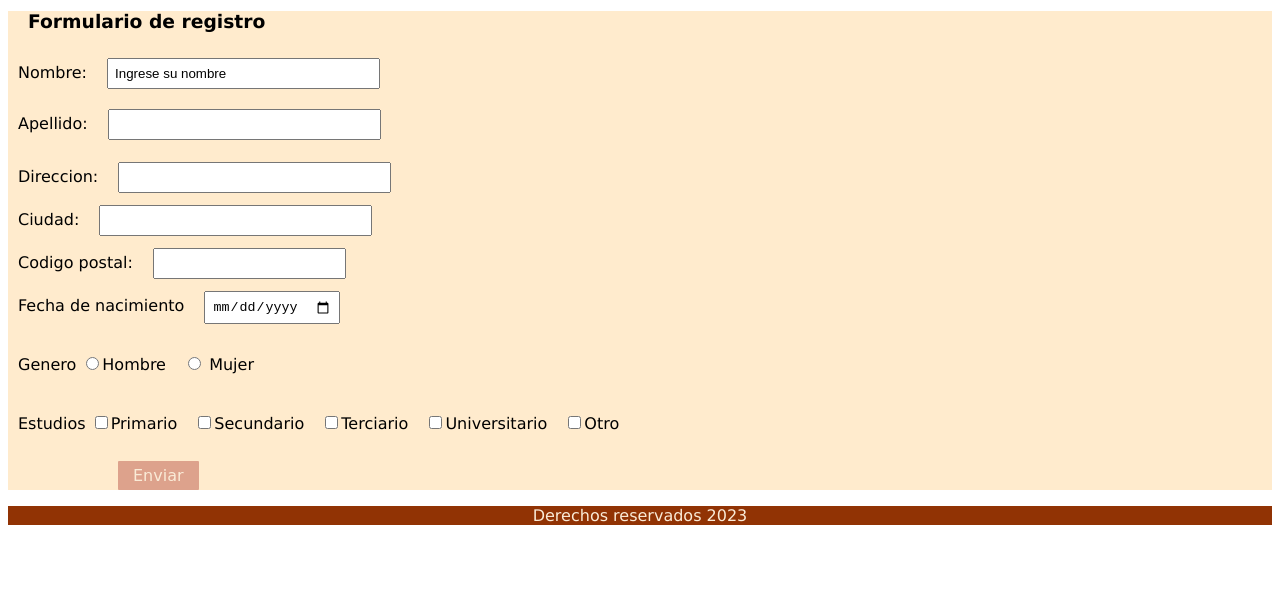
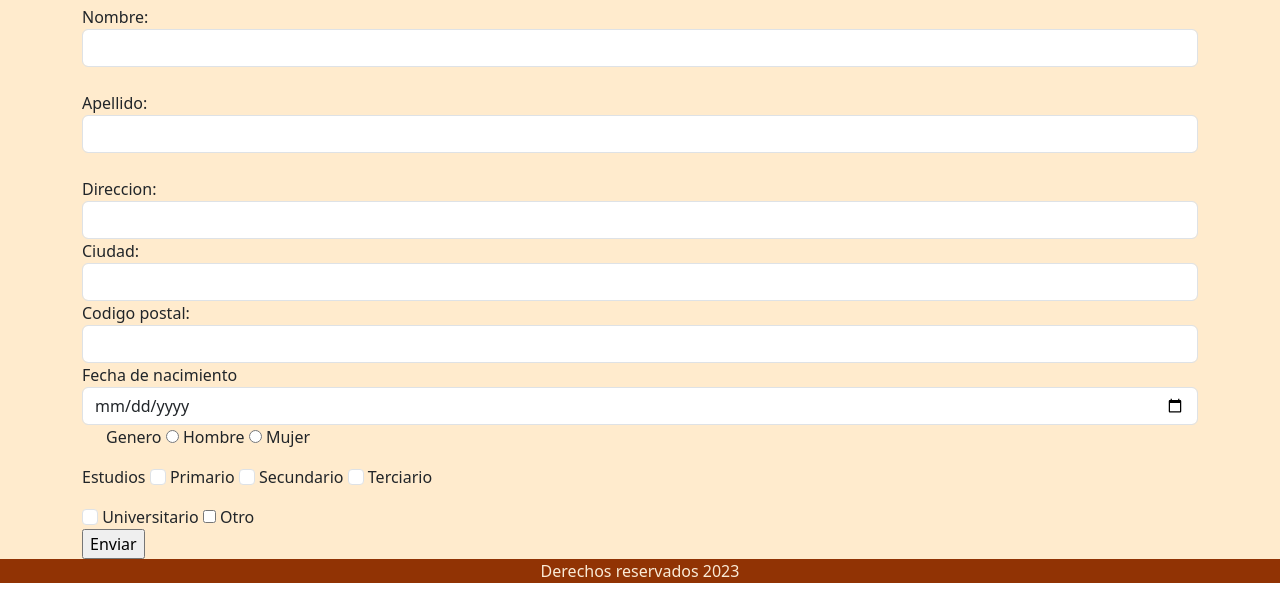
Before and after one commit to 10alga87/la-cocina-de-ga, a plain HTML site: page registro.html in a window 1280 px wide. Shown: the part 194-800 px from the top of the page. Drawn offline with nearby package versions, Linux system fonts and the light colour scheme.

Commit message:
cambios con bootstrap

```diff
--- a/registro.html
+++ b/registro.html
@@ -1,5 +1,6 @@
 <!DOCTYPE html>
 <html lang="en">
+
 <head>
     <meta charset="UTF-8">
     <meta http-equiv="X-UA-Compatible" content="IE=edge">
@@ -8,11 +9,15 @@
 
     <link rel="preconnect" href="https://fonts.googleapis.com">
     <link rel="preconnect" href="https://fonts.gstatic.com" crossorigin>
-<link href="https://fonts.googleapis.com/css2?family=Caveat&family=Shadows+Into+Light&display=swap" rel="stylesheet">
+    <link href="https://fonts.googleapis.com/css2?family=Caveat&family=Shadows+Into+Light&display=swap"
+        rel="stylesheet">
     <link>
-
+    <link href="https://cdn.jsdelivr.net/npm/bootstrap@5.3.0-alpha3/dist/css/bootstrap.min.css" rel="stylesheet"
+        integrity="sha384-KK94CHFLLe+nY2dmCWGMq91rCGa5gtU4mk92HdvYe+M/SXH301p5ILy+dN9+nJOZ" crossorigin="anonymous">
+        <input class="form-control" id="disabledInput" type="text" placeholder="Disabled input here..." disabled>
     <title>La cocina</title>
 </head>
+
 <body>
     <header>
         <nav>
@@ -25,36 +30,75 @@
         <h1 class="lacocina">La cocina de Ga</h1>
     </header>
     <section>
+        <div>
  <h3>Formulario de registro</h3>
         <form action="">
-<label>Nombre:</label>
-<input size="30" type="text" name="nombre" id="nombre" value="Ingrese su nombre"><br>
-<label>Apellido:</label>
-<label><input size="30" type="text" name="apellido" id="apellido"></label><br>
-<label>Direccion:</label>
-<input size="30" type="text" name="direccion" id="direccion"><br>
+            <div class="container">
+                <div class="form-group">
+                  <label for="nombre">Nombre:</label>
+                <input class="form-control"  type="text" name="nombre" id="nombre" >
+                </div>
+            <br>
+            <div class="form-group">
+                <label for="apellido">Apellido:</label>
+                <input class="form-control"  type="text" name="apellido" id="apellido">
+            </div>
+            <br>
+            <div class="form-group">
+                <label for="direccion">Direccion:</label>
+                <input class="form-control"  type="text" name="direccion" id="direccion">
+            </div>
+            <div class="form-group">
                 <label for="Ciudad">Ciudad:</label>
-<input size="30" type="text" name="ciudad" id="ciudad" ><br>
+                <input class="form-control"  type="text" name="ciudad" id="ciudad">
+            </div>
+            <div class="form-group">
                 <label for="cp"> Codigo postal:</label>
-<input size="30" type="number" name="cp" id="cp"><br>
+                <input class="form-control"  type="number" name="cp" id="cp">
+            </div>
+            <div class="form-group">
                 <label for="fecha">Fecha de nacimiento</label>
-<input size="30" type="date" name="fecha" id="fecha"><br>
+                <input class="form-control"  type="date" name="fecha" id="fecha">
+            </div>
+            <div class="form-check">
                 <p>Genero
- <input type="radio" name="opcion" value="hombre"><label for="genero">Hombre</label>
+                    <input type="radio" name="opcion" value="hombre">
+                    <label for="genero">Hombre</label>
                     <input type="radio" name="opcion" value="mujer">
-<label for="genero">Mujer</label></p>
+                    <label for="genero">Mujer</label>
+                </p>
+            </div>
+            <div>
                 <p>Estudios
-<input type="checkbox" name="opcionE" valor="primario" id="opcionE"><label for="opcionE">Primario</label>
-<input type="checkbox" name="opcionS" valor="secundario" id="opcionS"><label for="opcionS">Secundario</label>
-<input type="checkbox" name="opcionT" valor="terciario" id="opcionT"><label for="opcionT">Terciario</label>
-<input type="checkbox" name="opcionU" valor="universitario" id="opcionU"><label for="opcionU">Universitario</label>
-<input type="checkbox" name="otro" valor="otro" id="otro"><label for="otro">Otro</label></p>
+                    <input class="form-check-input" type="checkbox" name="opcionE" valor="primario" id="opcionE">
+                    <label class="form-check-label" for="opcionE">Primario</label>
+                    <input class="form-check-input" type="checkbox" name="opcionS" valor="secundario" id="opcionS">
+                    <label class="form-check-label" for="opcionS">Secundario</label>
+                    <input class="form-check-input" type="checkbox" name="opcionT" valor="terciario" id="opcionT">
+                    <label class="form-check-label" for="opcionT">Terciario</label></p>
+
+                    <input class="form-check-input" type="checkbox" name="opcionU" valor="universitario" id="opcionU">
+                    <label class="form-check-label" for="opcionU">Universitario</label>
+                    <input type="checkbox" name="otro" valor="otro" id="otro">
+                    <label class="form-check-label" for="otro">Otro</label>
+
+            </div>
+            <div>
                 <input type="submit" value="Enviar">
+            </div>
+
         </form>
+
+        </div>
+       </div>
     </section>
     <footer>
 
         <p>Derechos reservados 2023</p>
     </footer>
+    <script src="https://cdn.jsdelivr.net/npm/bootstrap@5.3.0-alpha3/dist/js/bootstrap.bundle.min.js"
+        integrity="sha384-ENjdO4Dr2bkBIFxQpeoTz1HIcje39Wm4jDKdf19U8gI4ddQ3GYNS7NTKfAdVQSZe"
+        crossorigin="anonymous"></script>
 </body>
+
 </html>
--- a/style/css.css
+++ b/style/css.css
@@ -1,53 +1,59 @@
-@media screen and (max-width:499px){
+@media screen and (max-width:499px) {
+
    /*body{
       font-size: small;
 
    }*/
-   body > header{
+   body>header {
       min-width: 200px;
    }
-   body>section{
 
-   }
-.div- h2{
+   body>section {}
+
+   .div- h2 {
       text-align: center;
    }
-  header > nav{
+
+   header>nav {
       display: flex;
       flex-direction: column;
       margin-bottom: 1px;
       width: 90px;
       font-size: 9px;
    }
-   .encabezado{
+
+   .encabezado {
       width: 90px;
    }
 
-section{
+   section {
       min-width: 200px;
       max-width: 499;
    }
-   section > .div-con-background{
+
+   section>.div-con-background {
       display: flex;
       flex-wrap: wrap;
-      min-width:200px;
+      min-width: 200px;
       max-width: 200px;
       background-color: darkgoldenrod;
       justify-content: center;
    }
- .div-con-background>.descrip{
+
+   .div-con-background>.descrip {
       width: auto;
       max-width: 200px;
       margin-bottom: 5px;
       margin: solid 4px black;
    }
+
    /*boton receta*/
- .receta{
+   .receta {
       margin-top: 20px;
       margin-bottom: 20px;
    }
 
- header>.lacocina{
+   header>.lacocina {
       font-size: 35px;
    }
 }
@@ -55,11 +61,12 @@ section{
 /*------*/
 
 
-body{
-   font-family:Verdana, Geneva, Tahoma, sans-serif;
+body {
+   font-family: Verdana, Geneva, Tahoma, sans-serif;
 
 
 }
+
 header {
    background-color: rgb(116, 58, 29);
    color: antiquewhite;
@@ -69,7 +76,8 @@ header {
 }
 
 
-    .encabezado { /* nav */
+.encabezado {
+   /* nav */
    color: antiquewhite;
    background-color: rgb(221, 162, 140);
    padding: 3px 5px 5px 5px;
@@ -79,11 +87,13 @@ header {
    left: 10px;
    margin-bottom: 4px;
    text-align: center;
-      font-family:Verdana, Geneva, Tahoma, sans-serif;
+   font-family: Verdana, Geneva, Tahoma, sans-serif;
    font-size: medium;
    text-decoration: none;
 }
-  .lacocina{ /* titulo header*/
+
+.lacocina {
+   /* titulo header*/
    font-family: 'Caveat', cursive;
    font-family: 'Shadows Into Light', cursive;
    font-size: 60px;
@@ -92,45 +102,46 @@ header {
 
 }
 
-section{
+section {
 
    background-color: blanchedalmond;
 
 }
 
-   div{
+/* div {
 
    display: inline-block;
 
-    }
+} */
 
-.inicio{
+.inicio {
    display: flex;
    justify-content: space-between;
    flex-wrap: wrap;
    justify-content: space-around;
 }
 
-.inicio>.div-con-background{
+.inicio>.div-con-background {
 
-   background-color:  rgb(221, 162, 140);
+   background-color: rgb(221, 162, 140);
    margin: 5px;
    width: 300px;
-      height:530px;
+   height: 530px;
 }
 
-   .descrip{
+.descrip {
    width: 80%;
    height: 200px;
    margin-left: 6%;
 
 }
 
-.receta{  /* boton receta*/
+.receta {
+   /* boton receta*/
    background-color: rgb(145, 51, 4);
    border-radius: 2px;
    color: antiquewhite;
-      font-family:cursive;
+   font-family: cursive;
    text-decoration: none;
    text-align: center;
    padding: 5px 5px;
@@ -138,61 +149,73 @@ justify-content: space-between;
    margin-top: 3%;
 
 }
-.fondo{
+
+.fondo {
    width: 100%;
    height: auto;
 
 }
 
-img{
-   width:90%;
+img {
+   width: 90%;
    margin: auto;
    display: block;
 }
-h1{
+
+h1 {
    text-align: center;
 }
-h2{
+
+h2 {
    padding-top: 10px;
    text-align: center;
 
 }
-h3{
+
+h3 {
    margin-left: 20px;
 }
-h4{
+
+h4 {
    text-align: left;
    margin-left: 20px;
 }
 
-.maps{
-   color:black;
+.maps {
+   color: black;
 }
 
-.foto-receta{
+.foto-receta {
    width: 50%;
-   margin-bottom: 30px;;
+   margin-bottom: 30px;
+   ;
 }
- table{
+
+table {
    text-align: left;
    margin: 5%;
    margin-top: 5px;
    margin-bottom: 5px;
 }
- th{
-    padding-right: 9px;
- }
- .cant{
+
+th {
    padding-right: 9px;
 }
 
- .contacto{
+.cant {
+   padding-right: 9px;
+}
+
+.contacto {
    color: black;
    background-color: none;
 }
+
+/*
   form{
    margin-left: 10px;
  }
+
 form input[type="text"]{
  padding: 6px;
  margin: 3px;
@@ -223,10 +246,10 @@ form input[type="text"]{
  label {
    padding: 12px 12px 12px 0;
    display: inline-block;
- }
-footer{
+ } */
+footer {
 
    background-color: rgb(145, 51, 4);
    color: antiquewhite;
-    text-align:center;
+   text-align: center;
 }
```
Also changed, not shown: pudin.html (+20 -8 lines), sucursales.html (+14 -8 lines). Lines whose indentation alone changed are shown as unchanged.
